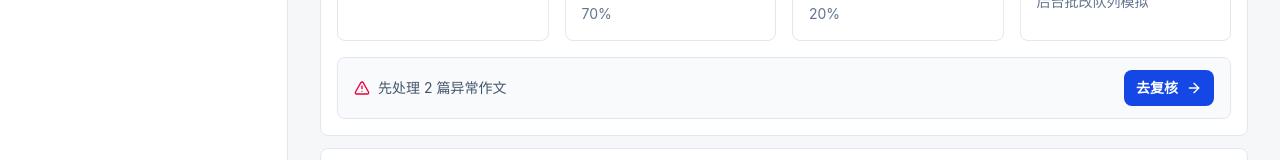
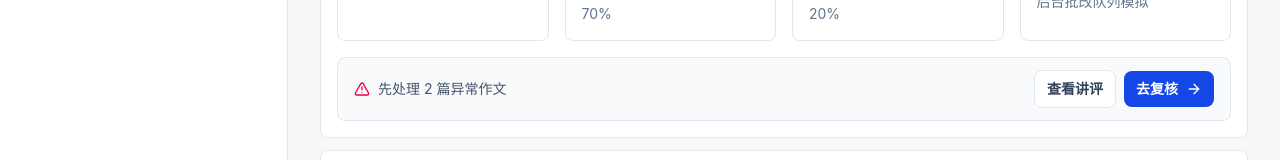
Before and after one commit to lionbriant88/wenjie-writewise-ai, a React (Vite) app in the folder app/: page / in a window 1280 px wide. Shown: the part 449-609 px from the top of the page. Built offline with nearby package versions, Linux system fonts and the light colour scheme.

Commit message:
fix: restore task card review action

```diff
--- a/app/src/pages/TaskListPage.tsx
+++ b/app/src/pages/TaskListPage.tsx
@@ -72,6 +72,13 @@ export function TaskListPage() {
                       ) : null}
                       <span>{nextAction.title}</span>
                     </div>
+                    <div className="flex flex-wrap items-center gap-2">
+                      <Link
+                        to={`/tasks/${task.id}/class-review`}
+                        className="tech-focus inline-flex items-center rounded-lg border border-slate-200 bg-white px-3 py-2 text-sm font-semibold text-slate-700 transition hover:border-cyan-200 hover:bg-cyan-50"
+                      >
+                        查看讲评
+                      </Link>
                       <Link
                         to={nextAction.primaryTo}
                         className="tech-focus inline-flex items-center gap-2 rounded-lg bg-blue-700 px-3 py-2 text-sm font-semibold text-white transition hover:bg-blue-800"
@@ -79,6 +86,7 @@ export function TaskListPage() {
                         {nextAction.primaryLabel}
                         <ArrowRight className="h-4 w-4" />
                       </Link>
+                    </div>
                   </div>
                 </article>
               )
```
Lines whose indentation alone changed are shown as unchanged.
